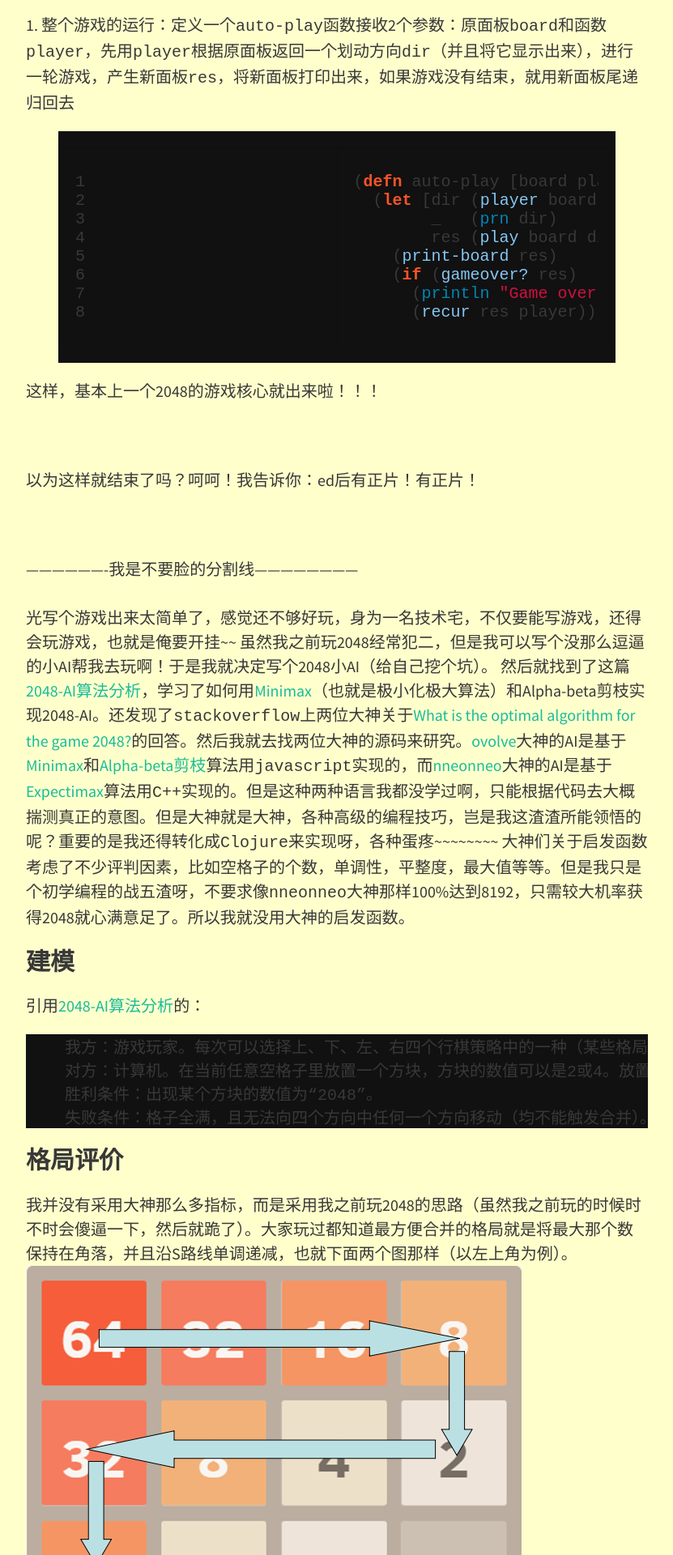
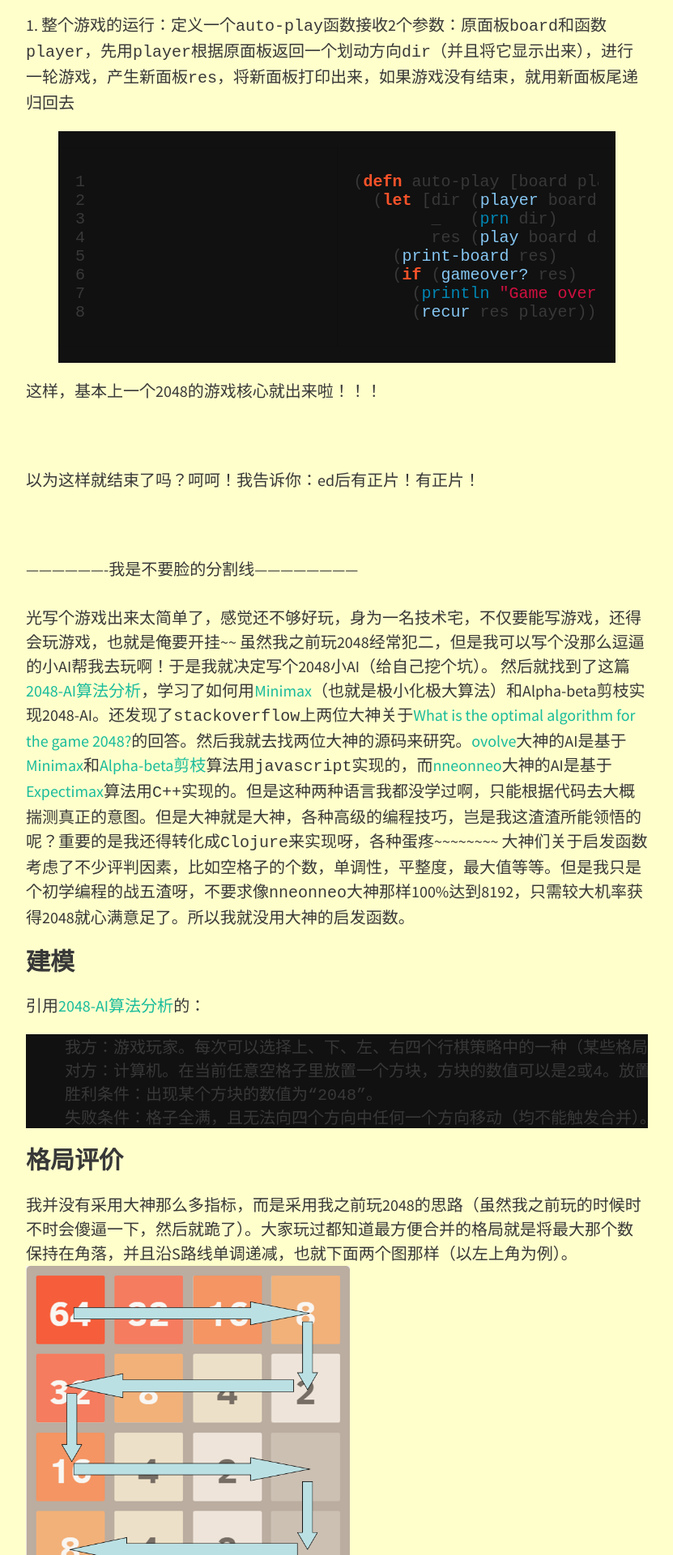
Before and after one commit to ChuitoChan/ChuitoChan.github.io, a Jekyll site: the page built from _posts/2015-08-10-2048-in-clojure.md, in a window 1280 px wide. Shown: the part 4480-6400 px from the top of the page at 81% size, without its empty margins (224-1055 px from the left). Built offline with Jekyll 4.4.1, drawn with Linux system fonts in a browser that asks for light colours; nearby versions of some CDN libraries.

Commit message:
Update 2015-08-10-2048-in-clojure.md

```diff
--- a/_posts/2015-08-10-2048-in-clojure.md
+++ b/_posts/2015-08-10-2048-in-clojure.md
@@ -171,8 +171,8 @@
 
 ### 格局评价
 我并没有采用大神那么多指标，而是采用我之前玩2048的思路（虽然我之前玩的时候时不时会傻逼一下，然后就跪了）。大家玩过都知道最方便合并的格局就是将最大那个数保持在角落，并且沿S路线单调递减，也就下面两个图那样（以左上角为例）。
-![横向S路线](/img/2048_row.png)
-![纵向S路线](/img/2048_col.png)
+<img src="/img/2048_row.png" alt="横向S路线" title="横向S路线" width="400" />
+<img src="/img/2048_col.png" alt="纵向S路线" title="纵向S路线" width="400" />
 为了让格子随着S路线单调递减，将评价函数定义为S路线上格子的值与一个等比数列（公比0 < p < 1）对应的项的乘积之和。
 
 在计算机回合，由于计算机放置方块后，评价函数的值肯定是增加的，因此这个时候的评价会有所不同。想了想玩游戏时候的情况，最蛋疼应该是在那条单调递减路线中间被电脑强插了一个"2"，破坏了整体的单调性。所以我将计算机回合的操作统一定为在评价分数最高的那条路线上找到最靠前的空格子并且插入一个"2".这样做的结果就是省去了不少电脑回合对评价函数的计算。
@@ -276,7 +276,7 @@
 感动的泪流满面啊~~~~~~~~~
 
 为了验证下效果，跑了100遍，结果如下，93%的成功率还算不错(๑•̀ㅂ•́)و✧要是能跑出一个16384就好了
-![实验结果](/img/2048_chart.png)
+<img src="/img/2048_chart.png" alt="实验结果" title="实验结果" width="400" />
 
 ## Code
 The code can be found on GitHub at the following link [https://github.com/ChuitoChan/clojure-2048ai](https://github.com/ChuitoChan/clojure-2048ai)
```
